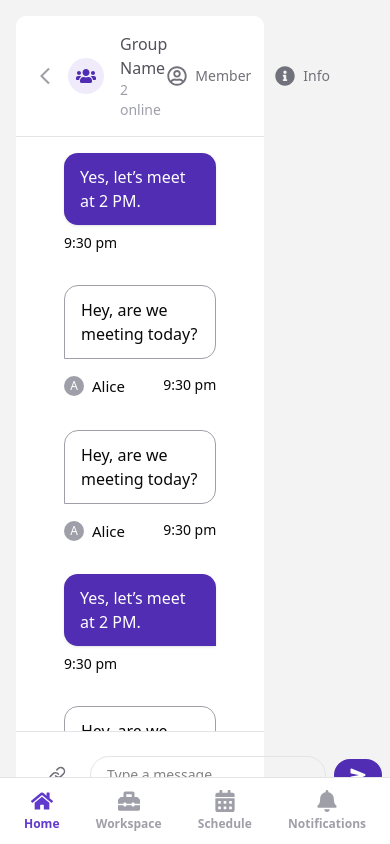
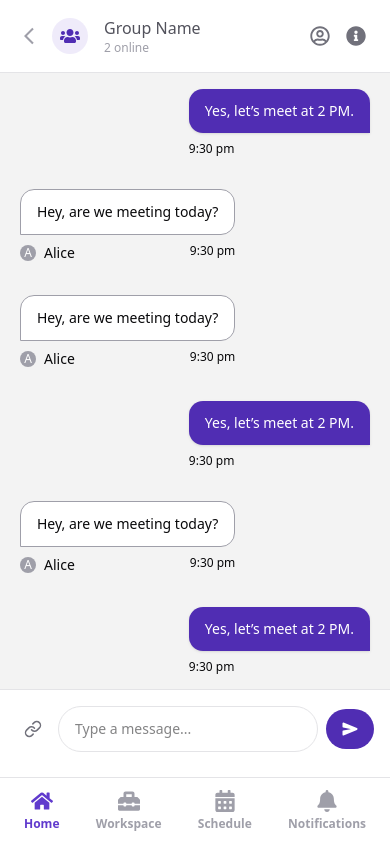
Before and after one commit to aryndraa/nextjs-collabolator-service, a Next.js app: page / in a window 390 px wide. Built offline with nearby package versions, Linux system fonts and the light colour scheme.

Commit message:
group message mobile

```diff
--- a/app/page.tsx
+++ b/app/page.tsx
@@ -15,7 +15,7 @@ export default function Home() {
             <MobileGroupNavigation />
           </div>
 
-          <div className="bg-[#F3F3F3] w-full m-4 ">
+          <div className="bg-[#F3F3F3] w-full lg:m-4 ">
             <GroupMessage />
           </div>
         </div>
--- a/components/GroupMessage.tsx
+++ b/components/GroupMessage.tsx
@@ -5,10 +5,10 @@ import GroupMessageHeader from "./GroupMessageHeader";
 
 export default function GroupMessage() {
   return (
-    <div className="  bg-white rounded-lg w-[65%] h-[95dvh] flex flex-col">
+    <div className="  lg:bg-white rounded-lg w-full lg:w-[65%] h-[100vdh] lg:h-[95dvh] flex flex-col relative z-[9999]">
       <GroupMessageHeader />
 
-      <div className="flex-1 px-12 py-4 overflow-y-scroll  flex flex-col gap-8 scroll-y ">
+      <div className="flex-1 px-5 lg:px-12 py-4 overflow-y-scroll max-h-[73vh] lg:max-h-full flex flex-col gap-8 scroll-y ">
         <Message user={true} content="Yes, let’s meet at 2 PM." />
         <Message
           user={false}
--- a/components/GroupMessageHeader.tsx
+++ b/components/GroupMessageHeader.tsx
@@ -5,7 +5,7 @@ import { FaRegUserCircle, FaInfoCircle } from "react-icons/fa";
 
 export default function GroupMessageHeader() {
   return (
-    <div className="flex items-center justify-between px-6 py-4 border-b">
+    <div className="flex items-center justify-between px-6 py-4 border-b bg-white lg:bg-transparent">
       <div className="flex items-center gap-2">
         <button className="text-xl text-zinc-400">
           <MdArrowBackIos />
@@ -15,19 +15,19 @@ export default function GroupMessageHeader() {
             <FaUsers className="text-xl text-primary-200" />
           </span>
           <div>
-            <h3 className="font-medium text-base">Group Name</h3>
-            <p className="text-sm text-zinc-400">2 online</p>
+            <h3 className="font-medium text-base lg:text-base">Group Name</h3>
+            <p className="text-xs lg:text-sm text-zinc-400">2 online</p>
           </div>
         </div>
       </div>
-      <div className="flex items-center gap-6 ">
+      <div className="flex items-center gap-4 lg:gap-6 ">
         <button className="text-xl flex items-center gap-2 text-zinc-500">
           <FaRegUserCircle />
-          <span className="text-sm font-medium">Member</span>
+          <span className="text-sm font-medium hidden lg:block">Member</span>
         </button>
         <button className="text-xl  flex items-center gap-2 text-zinc-500">
           <FaInfoCircle />
-          <span className="text-sm font-medium">Info</span>
+          <span className="text-sm font-medium hidden lg:block">Info</span>
         </button>
       </div>
     </div>
--- a/components/Message.tsx
+++ b/components/Message.tsx
@@ -11,28 +11,28 @@ export default function Message({ user, content, sender }: MessageProps) {
     return (
       <div className="flex flex-col items-end  ">
         <div>
-          <div className="bg-primary-200 text-white p-3 px-4 rounded-xl rounded-br-none shadow-sm text-base mb-2 min-w-[20%]">
+          <div className="bg-primary-200 text-white p-3 px-4 rounded-xl rounded-br-none shadow-sm text-sm md:text-base mb-2 min-w-[20%]">
             {content}
           </div>
-          <p className="text-sm self-start">9:30 pm</p>
+          <p className="text-xs lg:text-sm self-start">9:30 pm</p>
         </div>
       </div>
     );
   }
 
   return (
-    <div className="flex flex-col items-start gap-2 w-fit">
-      <div className="bg-white p-3 px-4 rounded-xl rounded-bl-none border-zinc-400 text-base mb-2 min-w-[20%] border">
+    <div className="flex flex-col items-start lg:gap-2 w-fit">
+      <div className="bg-white p-3 px-4 rounded-xl rounded-bl-none border-zinc-400 text-sm md:text-base mb-2 min-w-[20%] border">
         {content}
       </div>
       <div className="flex justify-between w-full">
-        <div className="flex items-center gap-2  text-[15px]">
-          <span className="w-5 h-5 bg-zinc-400 text-white rounded-full flex items-center justify-center text-xs font-medium">
+        <div className="flex items-center gap-2 text-sm lg:text-[15px]">
+          <span className="size-4 lg:size-5 bg-zinc-400 text-white rounded-full flex items-center justify-center text-xs font-medium">
             {sender?.[0] || "?"}
           </span>
           {sender}
         </div>
-        <p className="text-sm">9:30 pm</p>
+        <p className="text-xs lg:text-sm">9:30 pm</p>
       </div>
     </div>
   );
--- a/components/MessageInput.tsx
+++ b/components/MessageInput.tsx
@@ -4,18 +4,18 @@ import { IoSend } from "react-icons/io5";
 
 export default function MessageInput() {
   return (
-    <div className="p-4  py-6 border-t ">
+    <div className="p-4 py-4 lg:py-6 border-t bg-white lg:bg-transparent ">
       <div className="flex items-center gap-2">
-        <button className=" text-zinc-500 mx-4 rounded-full text-lg">
+        <button className=" text-zinc-500 mx-2 lg:mx-4 rounded-full text-lg">
           <FiLink />
         </button>
         <input
           type="text"
           placeholder="Type a message..."
-          className="flex-1 px-4 py-2 border rounded-full text-sm focus:outline-none focus:ring-2 focus:ring-primary-200"
+          className="flex-1 px-4 py-3 lg:py-2 border rounded-full text-sm focus:outline-none focus:ring-2 focus:ring-primary-200"
         />
 
-        <button className="bg-primary-200 text-white px-4 py-2 rounded-full ">
+        <button className="bg-primary-200 text-white px-4 py-3 lg:py-2 rounded-full ">
           <IoSend />
         </button>
       </div>
```
